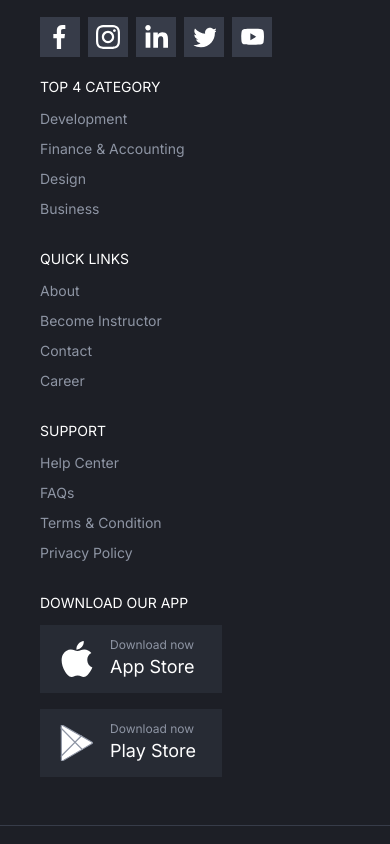
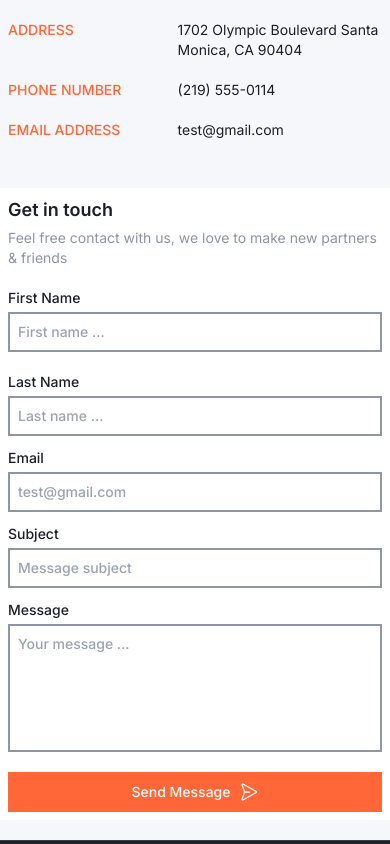
Before and after one commit to lmsGenie/lms-app, a Next.js app: page /contact in a window 390 px wide. Shown: the part 2260-3104 px from the top of the page. Built offline with nearby package versions, Linux system fonts and the light colour scheme.

Commit message:
feat: completed contact us form

```diff
--- a/package.json
+++ b/package.json
@@ -35,6 +35,7 @@
     "postcss": "8.4.28",
     "react": "18.2.0",
     "react-dom": "18.2.0",
+    "react-hook-form": "^7.47.0",
     "tailwind-merge": "^1.14.0",
     "tailwindcss": "3.3.3",
     "tailwindcss-animate": "^1.0.6",
--- a/src/app/contact/page.tsx
+++ b/src/app/contact/page.tsx
@@ -1,14 +1,43 @@
+"use client";
+
 import React from "react";
 import Image from "next/image";
 import mainImage from "@/assets/contactPage/main.png";
 import { branches } from "@/sampledata";
+import { SubmitHandler, useForm } from "react-hook-form";
 
 import { IBranch } from "@/types/contact";
 import { Button } from "@/components/ui/button";
 import Breadcrumb from "@/components/contact/Breadcrumb";
 import Icon from "@/components/icon/Icon";
 
+// form data
+type IFormData = {
+  firstName: string;
+  lastName: string;
+  email: string;
+  subject: string;
+  message: string;
+};
+
 const page = () => {
+  const {
+    register,
+    handleSubmit,
+    formState: { errors },
+  } = useForm<IFormData>({
+    defaultValues: {
+      email: "",
+      firstName: "",
+      lastName: "",
+      message: "",
+      subject: "",
+    },
+  });
+
+  // handling the form submit
+  const onSubmit: SubmitHandler<IFormData> = (data) => console.log(data);
+
   return (
     <div>
       {/* adding the breadcrumb */}
@@ -26,7 +55,8 @@ const page = () => {
             rates, or just say hello.
           </p>
           <Button>
-            <Icon id="EnvelopeSimple" className="mr-2 w-5" /> Copy Email
+            <Icon id="EnvelopeSimple" className="mr-2 w-5" />
+            Copy Email
           </Button>
         </div>
 
@@ -44,15 +74,14 @@ const page = () => {
           </h1>
           <p className="px-5 text-sm text-gray-700 md:text-base">
             Phasellus sed quam eu eros faucibus cursus. Quisque mauris urna,
-            imperdiet id leo quis, luctus auctor nisi.{" "}
+            imperdiet id leo quis, luctus auctor nisi.
           </p>
         </div>
 
         {/* branches details section */}
         <section className="grid grid-cols-1 gap-5 px-2 md:grid-cols-3 lg:grid-cols-4">
           {branches &&
-            branches.map((branch: IBranch) => {
-              return (
+            branches.map((branch: IBranch) => (
               <div
                 key={branch?.id}
                 className={`flex h-72 items-end bg-[url("../assets/contactPage/building.jpg")] bg-contain`}
@@ -63,17 +92,223 @@ const page = () => {
                       {branch?.branchType}
                     </p>
                   )}
-                    <h3 className="text-sm font-medium">
-                      {branch?.branchName}
-                    </h3>
+                  <h3 className="text-sm font-medium">{branch?.branchName}</h3>
                   <p className="text-xs text-gray-600">
                     {branch?.branchDescription}
                   </p>
                 </div>
               </div>
-              );
+            ))}
+        </section>
+      </section>
+
+      {/* contact form */}
+      <section className="flex flex-col items-center gap-2 bg-gray-50 py-5 sm:px-10 md:gap-10 md:py-10 xl:px-48">
+        <h1 className="text-xl font-semibold md:text-3xl">Contact Us</h1>
+        <div className="grid grid-cols-1 gap-10 md:grid-cols-[40%_auto] md:gap-5 lg:gap-10">
+          {/* left one */}
+          <div className="space-y-5 p-2">
+            <p>
+              Will you be in Los Angeles or any other branches any time soon?
+              Stop by the office! We'd love to meet.
+            </p>
+            {/* for details */}
+            <div className="grid grid-cols-[40%_auto] gap-5 text-sm">
+              <p className="font-medium uppercase text-primary-500">address</p>
+              <p>1702 Olympic Boulevard Santa Monica, CA 90404</p>
+              <p className="font-medium uppercase text-primary-500">
+                phone number
+              </p>
+              <p>(219) 555-0114</p>
+              <p className="font-medium uppercase text-primary-500">
+                email address
+              </p>
+              <p>test@gmail.com</p>
+            </div>
+          </div>
+
+          {/* contact form */}
+          <form onSubmit={handleSubmit(onSubmit)}>
+            <div className="flex flex-col gap-5 bg-white p-2 sm:p-5 lg:p-10">
+              {/* form header details */}
+              <div className="space-y-1">
+                <h1 className="text-lg font-semibold md:text-2xl">
+                  Get in touch
+                </h1>
+                <p className="text-sm text-gray-500">
+                  Feel free contact with us, we love to make new partners &
+                  friends
+                </p>
+              </div>
+
+              <div className="flex flex-col gap-3">
+                {/* for name */}
+                <div className="flex flex-col gap-5 lg:flex-row">
+                  <label
+                    htmlFor="firstName"
+                    className="flex flex-col gap-1 text-sm font-medium"
+                  >
+                    First Name
+                    <input
+                      type="text"
+                      placeholder="First name ..."
+                      className={`rounded-md border-2 p-2 outline-none ${
+                        errors?.firstName
+                          ? "border-primary-500"
+                          : "border-gray-500"
+                      }`}
+                      {...register("firstName", {
+                        required: {
+                          value: true,
+                          message: "Please enter the first name",
+                        },
+                        minLength: {
+                          value: 3,
+                          message: "Please enter a valid first name",
+                        },
                       })}
-        </section>
+                    />
+                    {/* for displaying error */}
+                    {errors?.firstName && (
+                      <p className="text-sm text-red-500">
+                        {errors?.firstName?.message}
+                      </p>
+                    )}
+                  </label>
+                  <label
+                    htmlFor="lastName"
+                    className="flex flex-col gap-1 text-sm font-medium"
+                  >
+                    Last Name
+                    <input
+                      type="text"
+                      placeholder="Last name ..."
+                      className={`rounded-md border-2 p-2 outline-none ${
+                        errors?.lastName
+                          ? "border-primary-500"
+                          : "border-gray-500"
+                      }`}
+                      {...register("lastName", {
+                        required: {
+                          value: true,
+                          message: "Please enter the last name",
+                        },
+                        minLength: {
+                          value: 3,
+                          message: "Please enter a valid last name",
+                        },
+                      })}
+                    />
+                    {/* for displaying error */}
+                    {errors?.lastName && (
+                      <p className="text-sm text-red-500">
+                        {errors?.lastName?.message}
+                      </p>
+                    )}
+                  </label>
+                </div>
+
+                {/* for email */}
+                <label
+                  htmlFor="email"
+                  className="flex flex-col gap-1 text-sm font-medium"
+                >
+                  Email
+                  <input
+                    type="email"
+                    placeholder="test@gmail.com"
+                    className={`rounded-md border-2 p-2 outline-none ${
+                      errors?.email ? "border-primary-500" : "border-gray-500"
+                    }`}
+                    {...register("email", {
+                      required: {
+                        value: true,
+                        message: "Please enter the email id",
+                      },
+                      pattern: {
+                        value: /^\w+([.-]?\w+)*@\w+([.-]?\w+)*(\.\w{2,3})+$/,
+                        message: "Please enter a valid email id",
+                      },
+                    })}
+                  />
+                  {/* for displaying error */}
+                  {errors?.email && (
+                    <p className="text-sm text-red-500">
+                      {errors?.email?.message}
+                    </p>
+                  )}
+                </label>
+
+                {/* for subject */}
+                <label
+                  htmlFor="subject"
+                  className="flex flex-col gap-1 text-sm font-medium"
+                >
+                  Subject
+                  <input
+                    type="text"
+                    placeholder="Message subject"
+                    className={`rounded-md border-2 p-2 outline-none ${
+                      errors?.subject ? "border-primary-500" : "border-gray-500"
+                    }`}
+                    {...register("subject", {
+                      required: {
+                        value: true,
+                        message: "Please enter the subject",
+                      },
+                      minLength: {
+                        value: 5,
+                        message: "Please enter a valid subject title",
+                      },
+                    })}
+                  />
+                  {/* for displaying error */}
+                  {errors?.subject && (
+                    <p className="text-sm text-red-500">
+                      {errors?.subject?.message}
+                    </p>
+                  )}
+                </label>
+
+                {/* for message */}
+                <label
+                  htmlFor="Message"
+                  className="flex flex-col gap-1 text-sm font-medium"
+                >
+                  Message
+                  <textarea
+                    placeholder="Your message ..."
+                    className={`h-32 resize-none rounded-md border-2 p-2 outline-none ${
+                      errors?.message ? "border-primary-500" : "border-gray-500"
+                    }`}
+                    {...register("message", {
+                      required: {
+                        value: true,
+                        message: "Please enter the message",
+                      },
+                      minLength: {
+                        value: 20,
+                        message: "Please enter a valid message",
+                      },
+                    })}
+                  />
+                  {/* for displaying error */}
+                  {errors?.message && (
+                    <p className="text-sm text-red-500">
+                      {errors?.message?.message}
+                    </p>
+                  )}
+                </label>
+              </div>
+
+              {/* submit button */}
+              <Button type="submit" className="lg:w-fit">
+                Send Message
+                <Icon id="PaperPlaneRight" className="ml-2 w-5" />
+              </Button>
+            </div>
+          </form>
+        </div>
       </section>
     </div>
   );
--- a/src/app/error.tsx
+++ b/src/app/error.tsx
@@ -5,13 +5,13 @@ import Link from "next/link";
 
 import { Button } from "@/components/ui/button";
 
-const Error = ({
+function Error({
   error,
   reset,
 }: {
   error: Error & { digest?: string };
   reset: () => void;
-}) => {
+}) {
   useEffect(() => {
     // Log the error to an error reporting service
     console.error(error);
@@ -46,6 +46,6 @@ const Error = ({
       </div>
     </main>
   );
-};
+}
 
 export default Error;
--- a/src/app/not-found.tsx
+++ b/src/app/not-found.tsx
@@ -6,7 +6,7 @@ import pageNotFoundImage from "@/assets/404.png";
 
 import { Button } from "@/components/ui/button";
 
-const PageNotFound = () => {
+function PageNotFound() {
   const router = useRouter();
 
   return (
@@ -31,6 +31,6 @@ const PageNotFound = () => {
       </div>
     </main>
   );
-};
+}
 
 export default PageNotFound;
--- a/src/components/contact/Breadcrumb.tsx
+++ b/src/components/contact/Breadcrumb.tsx
@@ -6,7 +6,7 @@ interface IProps {
   title: string;
 }
 
-const Breadcrumb = ({ title }: IProps) => {
+function Breadcrumb({ title }: IProps) {
   return (
     <div className="space-y-2 bg-gray-50 py-10 text-center">
       <h1 className="text-2xl font-semibold">{title}</h1>
@@ -16,6 +16,6 @@ const Breadcrumb = ({ title }: IProps) => {
       </p>
     </div>
   );
-};
+}
 
 export default Breadcrumb;
```
Also changed, not shown: src/app/page.tsx (+15 -17 lines), src/components/course/CourseCard.tsx (+6 -10 lines), src/components/course/FeaturedCourseCard.tsx (+4 -4 lines), 1 other file (tests, documents, lock files or other folders). Lines whose indentation alone changed are shown as unchanged.
